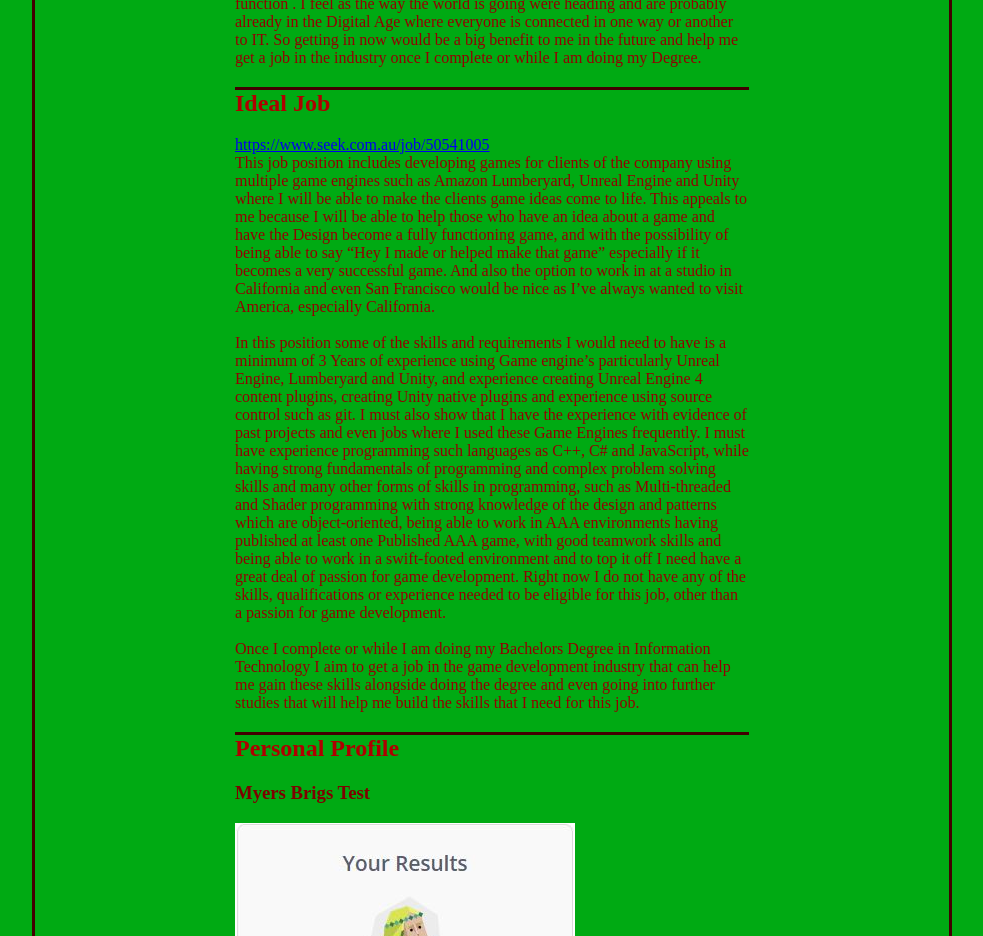
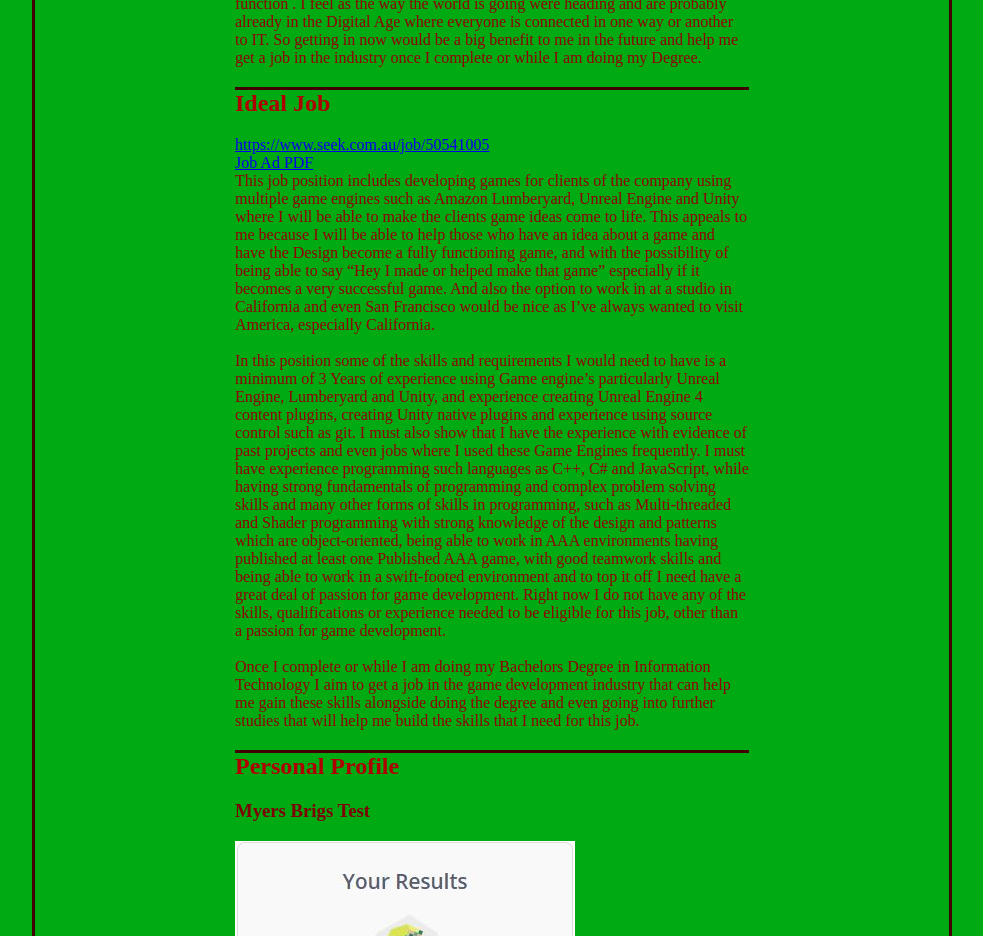
Before and after one commit to FlavaFerg/FlavaFerg.github.io, a plain HTML site: page index.html in a window 1280 px wide. Shown: the part 1120-2056 px from the top of the page, without its empty margins (148-1131 px from the left). Drawn offline with Linux system fonts and the light colour scheme.

Commit message:
Added Job Ad PDF

```diff
--- a/index.html
+++ b/index.html
@@ -32,15 +32,15 @@ Hopefully during this course I will be able to gain and maintain a broader under
 	</p1>
 
 <h2>Ideal Job</h2>
-	<p1><a href="https://www.seek.com.au/job/50541005" target="new">https://www.seek.com.au/job/50541005</a>
-		<br>
-		This job position includes developing games for clients of the company using multiple game engines such as Amazon Lumberyard, Unreal Engine and Unity where I will be able to make the clients game ideas come to life. This appeals to me because I will be able to help those who have an idea about a game and have the Design become a fully functioning game, and with the possibility of being able to say “Hey I made or helped make that game” especially if it becomes a very successful game. And also the option to work in at a studio in California and even San Francisco would be nice as I’ve always wanted to visit America, especially California.
-<br><br>
-In this position some of the skills and requirements I would need to have is a minimum of 3 Years of experience using Game engine’s particularly Unreal Engine, Lumberyard and Unity, and experience creating Unreal Engine 4 content plugins, creating Unity native plugins and experience using source control such as git. I must also show that I have the experience with evidence of past projects and even jobs where I used these Game Engines frequently. I must have experience programming such languages as C++, C# and JavaScript, while having strong fundamentals of programming and complex problem solving skills and many other forms of skills in programming, such as Multi-threaded and Shader programming with strong knowledge of the design and patterns which are object-oriented, being able to work in AAA environments having published at least one Published AAA game, with good teamwork skills and being able to work in a swift-footed environment and to top it off I need have a great deal of passion for game development. Right now I do not have any of the skills, qualifications or experience needed to be eligible for this job, other than a passion for game development.
-<br><br>
-Once I complete or while I am doing my Bachelors Degree in Information Technology I aim to get a job in the game development industry that can help me gain these skills alongside doing the degree and even going into further studies that will help me build the skills that I need for this job.
-
-	</p1>
+<p1><a href="https://www.seek.com.au/job/50541005" target="new">https://www.seek.com.au/job/50541005</a></p1>
+<p1><br>
+</p1>
+	<p1><a href="JobAd.pdf">Job Ad PDF</a> <br>
+	  This job position includes developing games for clients of the company using multiple game engines such as Amazon Lumberyard, Unreal Engine and Unity where I will be able to make the clients game ideas come to life. This appeals to me because I will be able to help those who have an idea about a game and have the Design become a fully functioning game, and with the possibility of being able to say “Hey I made or helped make that game” especially if it becomes a very successful game. And also the option to work in at a studio in California and even San Francisco would be nice as I’ve always wanted to visit America, especially California. <br>
+  <br>
+	  In this position some of the skills and requirements I would need to have is a minimum of 3 Years of experience using Game engine’s particularly Unreal Engine, Lumberyard and Unity, and experience creating Unreal Engine 4 content plugins, creating Unity native plugins and experience using source control such as git. I must also show that I have the experience with evidence of past projects and even jobs where I used these Game Engines frequently. I must have experience programming such languages as C++, C# and JavaScript, while having strong fundamentals of programming and complex problem solving skills and many other forms of skills in programming, such as Multi-threaded and Shader programming with strong knowledge of the design and patterns which are object-oriented, being able to work in AAA environments having published at least one Published AAA game, with good teamwork skills and being able to work in a swift-footed environment and to top it off I need have a great deal of passion for game development. Right now I do not have any of the skills, qualifications or experience needed to be eligible for this job, other than a passion for game development. <br>
+  <br>
+	  Once I complete or while I am doing my Bachelors Degree in Information Technology I aim to get a job in the game development industry that can help me gain these skills alongside doing the degree and even going into further studies that will help me build the skills that I need for this job. </p1>
 <h2>Personal Profile</h2>
 <h3>Myers Brigs Test</h3>
  <img src="images/16personalities_results_compact.JPG" width="340" height="634" alt=""/>
```
Also changed, not shown: 1 other file.
